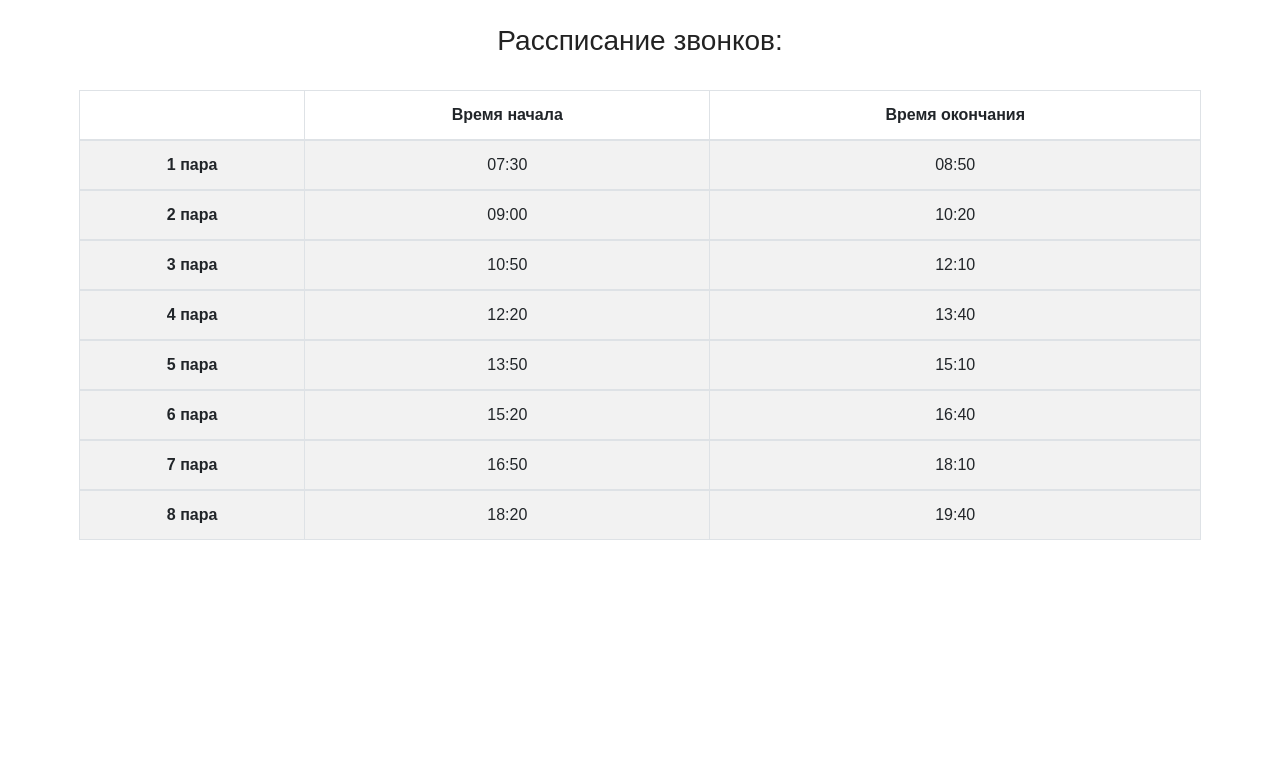
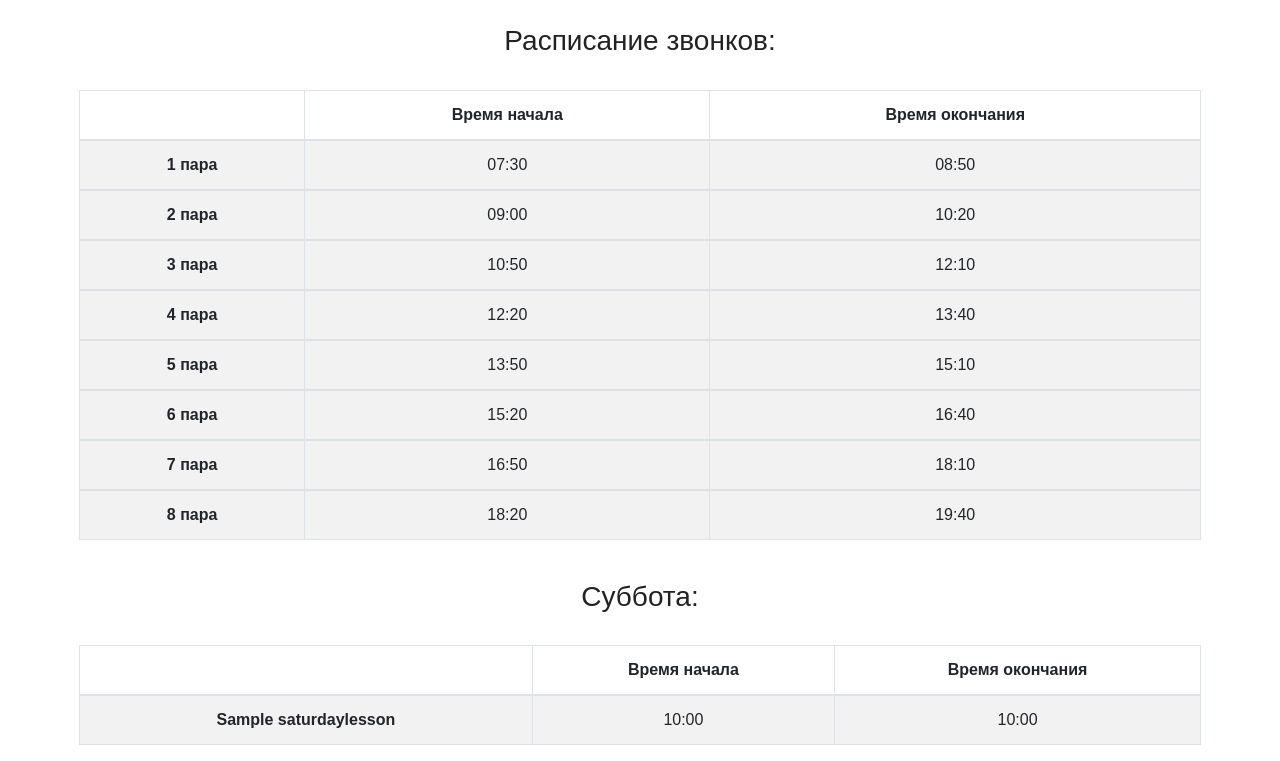
Before and after one commit to DinaraKA/group1_muk_crm, a Django app: page /lessons/all/ in a window 1280 px wide. Shown: the part 64-825 px from the top of the page. Before the commit the page ends 604 px from the top, so only its background shows below. Run offline with Django 3.2, Linux system fonts and the light colour scheme; data comes from the database, SQL or seed files in the repository; tables that the repository leaves empty hold one stand-in row (values such as "Sample post"); parts of the project's set-up code (start-up, migrations or seed data) failed here and were passed over; some libraries are stand-ins or nearby versions.

Commit message:
Добивлены урлы для суботних уроков, исправлен переход после обновления, добавления

```diff
--- a/source/webapp/admin.py
+++ b/source/webapp/admin.py
@@ -1,5 +1,5 @@
 from django.contrib import admin
-from webapp.models import News, Announcements, Auditory, Grade, Discipline, Lesson
+from webapp.models import News, Announcements, Auditory, Grade, Discipline, Lesson, SaturdayLesson
 
 admin.site.register(News)
 admin.site.register(Announcements)
@@ -7,3 +7,4 @@ admin.site.register(Auditory)
 admin.site.register(Grade)
 admin.site.register(Discipline)
 admin.site.register(Lesson)
+admin.site.register(SaturdayLesson)
--- a/source/webapp/models.py
+++ b/source/webapp/models.py
@@ -51,3 +51,12 @@ class Lesson(models.Model):
 
     def __str__(self):
         return self.name
+
+
+class SaturdayLesson(models.Model):
+    name = models.CharField(max_length=20, null=False, blank=False, verbose_name="Пара")
+    start_time = models.TimeField(verbose_name="Время начала")
+    end_time = models.TimeField(verbose_name="Время окончания")
+
+    def __str__(self):
+        return self.name
--- a/source/webapp/templates/lesson/all_lessons.html
+++ b/source/webapp/templates/lesson/all_lessons.html
@@ -1,11 +1,11 @@
 {% extends 'base.html' %}
 {% block title %}
-    <p>Рассписание звонков</p>
+    <p>Расписание звонков</p>
 {% endblock %}
 {% block content %}
         <div class="lessons">
         <br>
-            <h3 class="text-center">Рассписание звонков:</h3>
+            <h3 class="text-center">Расписание звонков:</h3>
         <br>
     <table class="table table-bordered table-striped">
   <thead>
@@ -30,4 +30,31 @@
   </tbody>
 </table>
         </div>
+     <div class="lessons">
+        <br>
+            <h3 class="text-center">Суббота:</h3>
+        <br>
+    <table class="table table-bordered table-striped">
+  <thead>
+    <tr>
+      <th></th>
+      <th class="text-center">
+        Время начала
+      </th>
+      <th class="text-center">
+        Время окончания
+      </th>
+    </tr>
+  </thead>
+        {% for lesson in saturdaylessons %}
+  <tbody>
+    <tr>
+      <th class="text-nowrap text-center" scope="row">{{ lesson.name }}</th>
+      <td class="text-center">{{lesson.start_time|time:"H:i"}}</td>
+      <td class="text-center">{{lesson.end_time|time:"H:i"}}</td>
+    </tr>
+  {% endfor %}
+  </tbody>
+</table>
+        </div>
 {% endblock %}
--- a/source/webapp/urls.py
+++ b/source/webapp/urls.py
@@ -7,6 +7,7 @@ from .views import NewsDetailView, NewsView, NewsAddView, NewsEditView, NewsDele
 from .views import GradeListView, GradeCreateView, GradeUpdateView, GradeDeleteView
 from .views import DisciplineListView, DisciplineCreateView, DisciplineUpdateView, DisciplineDeleteView
 from .views import LessonListView, LessonCreateView, LessonUpdateView, LessonDeleteView
+from .views import SaturdayLessonCreateView, SaturdayLessonUpdateView, SaturdayLessonDeleteView
 
 app_name = 'webapp'
 
@@ -41,4 +42,7 @@ urlpatterns = [
     path('lessons/add/', LessonCreateView.as_view(), name='lesson_create'),
     path('lessons/update/<int:pk>/', LessonUpdateView.as_view(), name='lesson_update'),
     path('lessons/delete/<int:pk>/', LessonDeleteView.as_view(), name='lesson_delete'),
+    path('saturday_lessons/add/', SaturdayLessonCreateView.as_view(), name='saturday_lesson_create'),
+    path('saturday_lessons/update/<int:pk>/', SaturdayLessonUpdateView.as_view(), name='saturday_lesson_update'),
+    path('saturday_lessons/delete/<int:pk>/', SaturdayLessonDeleteView.as_view(), name='saturday_lesson_delete'),
 ]
--- a/source/webapp/views/__init__.py
+++ b/source/webapp/views/__init__.py
@@ -5,3 +5,4 @@ from webapp.views.auditory_views import AuditoryListView, AuditoryCreateView, Au
 from webapp.views.grade_views import GradeListView, GradeCreateView, GradeUpdateView, GradeDeleteView
 from webapp.views.discipline_views import DisciplineListView, DisciplineCreateView, DisciplineUpdateView, DisciplineDeleteView
 from webapp.views.lesson_views import LessonListView, LessonCreateView, LessonUpdateView, LessonDeleteView
+from webapp.views.lesson_views import SaturdayLessonCreateView, SaturdayLessonUpdateView, SaturdayLessonDeleteView
--- a/source/webapp/views/lesson_views.py
+++ b/source/webapp/views/lesson_views.py
@@ -1,4 +1,6 @@
-from webapp.models import Lesson
+from django.http import HttpResponseRedirect
+from django.shortcuts import redirect
+from webapp.models import Lesson, SaturdayLesson
 from django.urls import reverse, reverse_lazy
 from django.views.generic import ListView, CreateView, UpdateView, DeleteView
 
@@ -9,26 +11,51 @@ class LessonListView(ListView):
     ordering = ["start_time"]
     context_object_name = 'lessons'
 
+    def get_context_data(self, **kwargs):
+        context = super(LessonListView, self).get_context_data(**kwargs)
+        context.update({
+            'saturdaylessons': SaturdayLesson.objects.order_by('start_time')
+        })
+        return context
+
 
 class LessonCreateView(CreateView):
     model = Lesson
     template_name = 'add.html'
     fields = ['name', "start_time", "end_time"]
-
-    def get_success_url(self):
-        return reverse('lessons')
+    success_url = reverse_lazy('webapp:lessons')
 
 
 class LessonUpdateView(UpdateView):
     model = Lesson
     template_name = 'change.html'
     fields = ['name', "start_time", "end_time"]
-
-    def get_success_url(self):
-        return reverse('lessons')
+    success_url = reverse_lazy('webapp:lessons')
 
 
 class LessonDeleteView(DeleteView):
     model = Lesson
     template_name = 'delete.html'
-    success_url = reverse_lazy('lessons')
+    success_url = reverse_lazy('webapp:lessons')
+
+
+class SaturdayLessonCreateView(CreateView):
+    model = SaturdayLesson
+    template_name = 'add.html'
+    fields = ['name', "start_time", "end_time"]
+    success_url = reverse_lazy('webapp:lessons')
+
+
+class SaturdayLessonUpdateView(UpdateView):
+    model = SaturdayLesson
+    template_name = 'change.html'
+    fields = ['name', "start_time", "end_time"]
+    success_url = reverse_lazy('webapp:lessons')
+
+
+class SaturdayLessonDeleteView(DeleteView):
+    model = SaturdayLesson
+    template_name = 'delete.html'
+
+    def get_success_url(self):
+        return reverse_lazy('webapp:lessons')
```
Also changed, not shown: source/webapp/tests/social_status_tests.py (added, +69 -0 lines), source/accounts/migrations/0027_auto_20200124_1124.py (added), source/webapp/migrations/0010_saturdaylesson.py (added).
